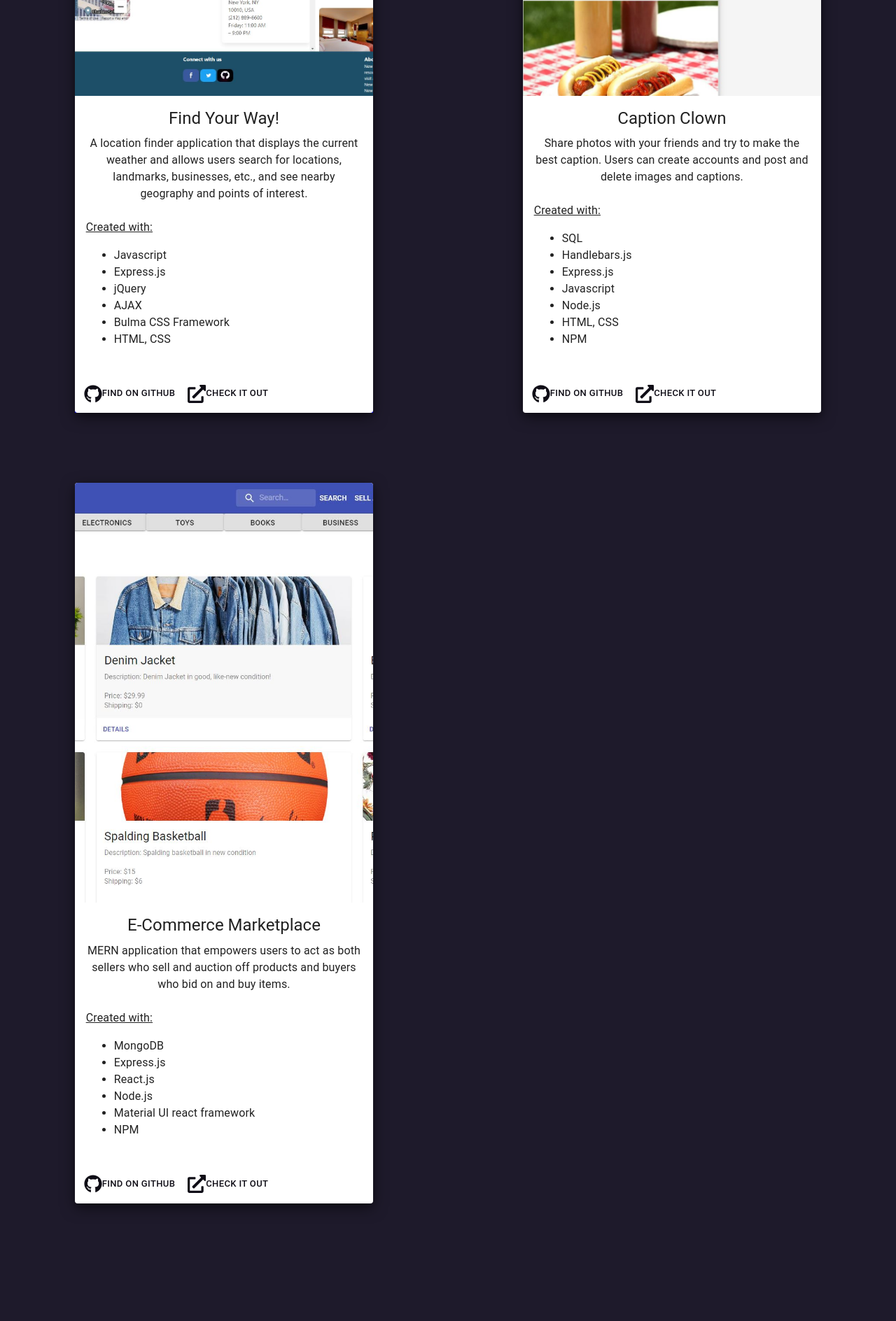
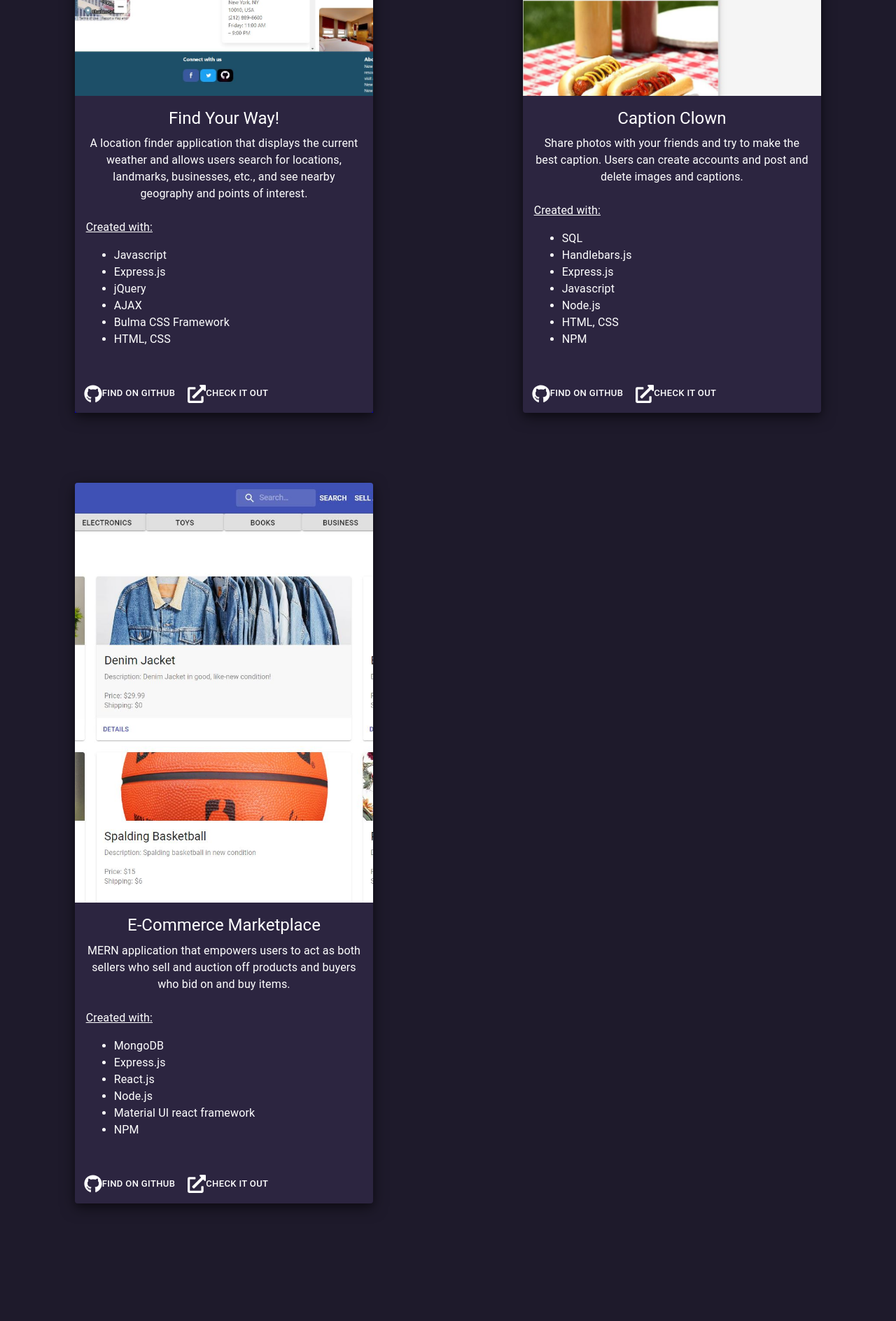
Before and after one commit to wgbcamp/Portfolio, a React (Create React App) app: page / in a window 1280 px wide. Shown: the part 2587-4475 px from the top of the page at 70% size. Built offline with nearby package versions, Linux system fonts and the light colour scheme; a web font is replaced by a local one.

Commit message:
adjusted project cards to conform to site theme

```diff
--- a/src/components/HomePage.js
+++ b/src/components/HomePage.js
@@ -33,13 +33,17 @@ const useStyles = makeStyles({
     projectCard: {
       width: '100%',
       boxShadow: '0 4px 9px 0 rgba(0, 0, 0, 0.2), 0 6px 20px 0 rgba(0, 0, 0, 0.5);',
-      marginBottom: 100
+      marginBottom: 100,
+      backgroundColor: "#2c2540",
+      color: 'white',
+
     },
     media: {
       height: 600,
     },
     bulletedList:{
-      textAlign: "left"
+      textAlign: "left",
+      color: 'white'
     },
     technologyBG: {
       color: 'white',
@@ -193,7 +197,7 @@ export default function HomePage() {
 
         </Grid>
 
-    <Grid container spacing={0} >
+    <Grid container spacing={0}>
 
         <Grid item sm={1} ></Grid>
 
@@ -211,7 +215,7 @@ export default function HomePage() {
           <Typography gutterBottom variant="h5" component="h2">
             Find Your Way!
           </Typography>
-          <Typography variant="body1" color="textPrimary" component="p">
+          <Typography variant="body1" color="textPrimary" component="p" style={{color: 'white'}}>
           A location finder application that displays the current weather and allows users search for locations, landmarks, businesses, etc., and see nearby geography and points of interest.
 
           <br></br>
@@ -233,13 +237,13 @@ export default function HomePage() {
       </CardActionArea>
       <CardActions>
         <a href="https://github.com/wgbcamp/Project1/tree/Warren">
-        <Button size="small" color="primary">
+        <Button size="small" color="primary" style={{color: 'white'}}>
         <FontAwesomeIcon icon={faGithub} size='2x' />
           Find on Github
         </Button>
         </a>
         <a href="https://new-hill.herokuapp.com/">
-        <Button size="small" color="primary">
+        <Button size="small" color="primary" style={{color: 'white'}}>
             <FontAwesomeIcon icon={faExternalLinkAlt} size='2x' />
           Check it out
         </Button>
@@ -267,7 +271,7 @@ export default function HomePage() {
   <Typography gutterBottom variant="h5" component="h2">
     Caption Clown
   </Typography>
-  <Typography variant="body1" color="textPrimary" component="p">
+  <Typography variant="body1" color="textPrimary" component="p" style={{color: 'white'}}>
   Share photos with your friends and try to make the best caption. Users can create accounts and post and delete images and captions.
 
   <br></br>
@@ -289,13 +293,13 @@ export default function HomePage() {
 </CardActionArea>
 <CardActions>
   <a href="https://github.com/wgbcamp/Project2">
-<Button size="small" color="primary">
+<Button size="small" color="primary" style={{color: 'white'}}>
 <FontAwesomeIcon icon={faGithub} size='2x' />
   Find on Github
 </Button>
 </a>
   <a href="https://polar-harbor-60783.herokuapp.com/">
-<Button size="small" color="primary">
+<Button size="small" color="primary" style={{color: 'white'}}>
     <FontAwesomeIcon icon={faExternalLinkAlt} size='2x' />
   Check it out
 </Button>
@@ -322,7 +326,7 @@ export default function HomePage() {
   <Typography gutterBottom variant="h5" component="h2">
     E-Commerce Marketplace
   </Typography>
-  <Typography variant="body1" color="textPrimary" component="p">
+  <Typography variant="body1" color="textPrimary" component="p" style={{color: 'white'}}>
   MERN application that empowers users to act as both sellers who sell and auction off products and buyers who bid on and buy items.
 <br></br>
 <br></br>
@@ -342,13 +346,13 @@ export default function HomePage() {
 </CardActionArea>
 <CardActions>
 <a href="https://github.com/wgbcamp/Project3">
-<Button size="small" color="primary">
+<Button size="small" color="primary" style={{color: 'white'}}>
 <FontAwesomeIcon icon={faGithub} size='2x' />
   Find on Github
 </Button>
 </a>
 <a href="https://powerful-fortress-23349.herokuapp.com/">
-<Button size="small" color="primary">
+<Button size="small" color="primary" style={{color: 'white'}}>
     <FontAwesomeIcon icon={faExternalLinkAlt} size='2x' />
   Check it out
 </Button>
```
Also changed, not shown: 12 other files (tests, documents, lock files or other folders).
